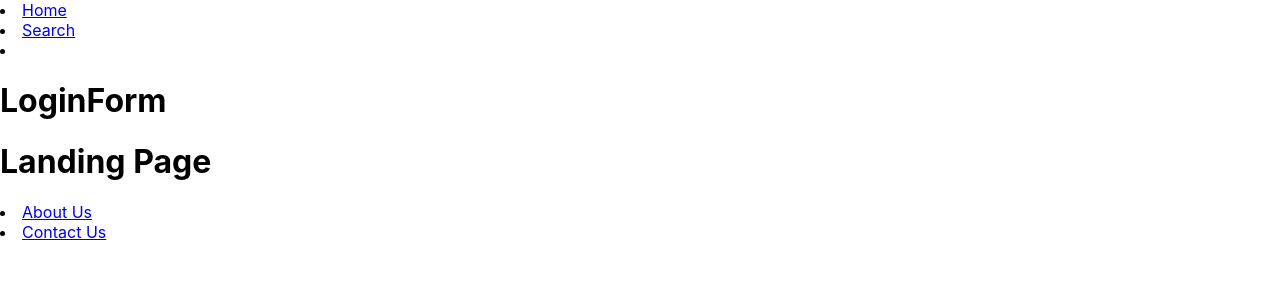
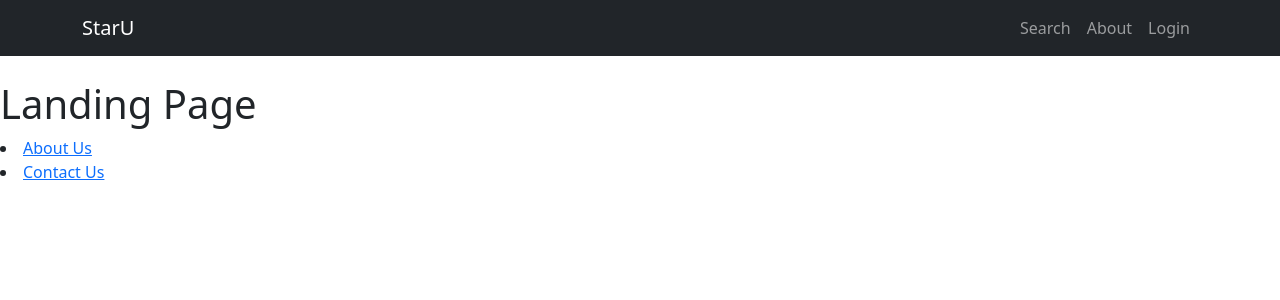
Before and after one commit to TimWargo/staru, a React (Create React App) app: page / in a window 1280 px wide. Shown: the top 300 px of the page. Built offline with nearby package versions, Linux system fonts and the light colour scheme.

Commit message:
Login now opens when link is clicked

```diff
--- a/package.json
+++ b/package.json
@@ -6,8 +6,9 @@
     "@testing-library/jest-dom": "^5.16.2",
     "@testing-library/react": "^12.1.2",
     "@testing-library/user-event": "^13.5.0",
+    "bootstrap": "^5.1.3",
     "react": "^17.0.2",
-    "react-bootstrap": "^2.1.2",
+    "react-bootstrap": "^2.2.0",
     "react-dom": "^17.0.2",
     "react-router-dom": "^6.2.2",
     "react-scripts": "5.0.0",
--- a/src/App.js
+++ b/src/App.js
@@ -7,10 +7,19 @@ import NavBar from './Components/NavBar/NavBar';
 import Footer from './Components/Footer/Footer';
 
 class App extends Component {
+  constructor(props) {
+    super(props);
+    this.state = {
+      isLoggedIn: false,
+    }
+  }
+
   render() {
+    const { isLoggedIn } = this.state
     return (
+      <>
+      <NavBar isLoggedIn={isLoggedIn}/>
       <BrowserRouter basename='/'>
-        <NavBar />
         <Routes>
           <Route path="/" exact element={<LandingPage />} />
           <Route path="/about" element={<AboutContactUsPage />} />
@@ -18,6 +27,7 @@ class App extends Component {
         </Routes>
         <Footer />
       </BrowserRouter>
+      </>
   )}
 }
 
--- a/src/Components/LoginForm/LoginForm.js
+++ b/src/Components/LoginForm/LoginForm.js
@@ -1,13 +1,32 @@
 import React, { Component } from "react";
+import { Button, Form, Modal, Nav } from "react-bootstrap";
 
 class LoginForm extends Component {
     constructor(props) {
         super(props);
+        this.state = {
+            login: false,
+        }
     }
 
+    onOpenModal = () => { this.setState({ login: true }); }
+
+    onCloseModal = () => { this.setState({ login: false }); }
+
     render() {
+        const { login } = this.state
         return (
-            <h1>LoginForm</h1>
+            <>
+                <Nav.Link onClick={this.onOpenModal}>Login</Nav.Link>
+                <Modal show={login} onExit={this.onCloseModal} onHide={this.onCloseModal}>
+                    <Modal.Header closeButton>
+                        <Modal.Title>Login</Modal.Title>
+                    </Modal.Header>
+                    <Modal.Body>
+                        <h1>hello</h1>
+                    </Modal.Body>
+                </Modal>
+            </>
         );
     }
 }
--- a/src/Components/NavBar/NavBar.js
+++ b/src/Components/NavBar/NavBar.js
@@ -1,22 +1,34 @@
 import React, { Component } from "react";
-import { Link } from 'react-router-dom';
+import { Container, Nav, Navbar } from "react-bootstrap";
 import LoginForm from "../LoginForm/LoginForm";
 
 
 class NavBar extends Component {
+    constructor(props) {
+        super(props);
+        this.state = {
+            isLoggedIn: this.props.isLoggedIn,
+        }
+    }
+
     render() {
+        const { isLoggedIn } = this.state
         return (
-            <div>
-                <li>
-                    <Link to="/">Home</Link>
-                </li>
-                <li>
-                    <Link to="/search">Search</Link>
-                </li>
-                <li>
-                    <LoginForm />
-                </li>
-            </div>
+            <>
+                <Navbar bg="dark" variant="dark" expand="lg">
+                    <Container>
+                        <Navbar.Brand href="/">StarU</Navbar.Brand>
+                        <Nav>
+                            <Nav.Link href="/search">Search</Nav.Link>
+                            <Nav.Link href="/about">About</Nav.Link>
+                            { isLoggedIn && (<Nav.Link href="/account">Account</Nav.Link>)}
+                            { !isLoggedIn && (<LoginForm isLoggedIn={isLoggedIn}/>)}
+                        </Nav>
+                    </Container>
+                </Navbar>
+                <br />
+            </>
+
         );
     }
 }
--- a/src/index.js
+++ b/src/index.js
@@ -3,6 +3,8 @@ import ReactDOM from 'react-dom';
 import './index.css';
 import App from './App';
 import reportWebVitals from './reportWebVitals';
+import 'bootstrap/dist/css/bootstrap.min.css';
+
 
 ReactDOM.render(
   <React.StrictMode>
```
Also changed, not shown: 1 other file (tests, documents, lock files or other folders).
